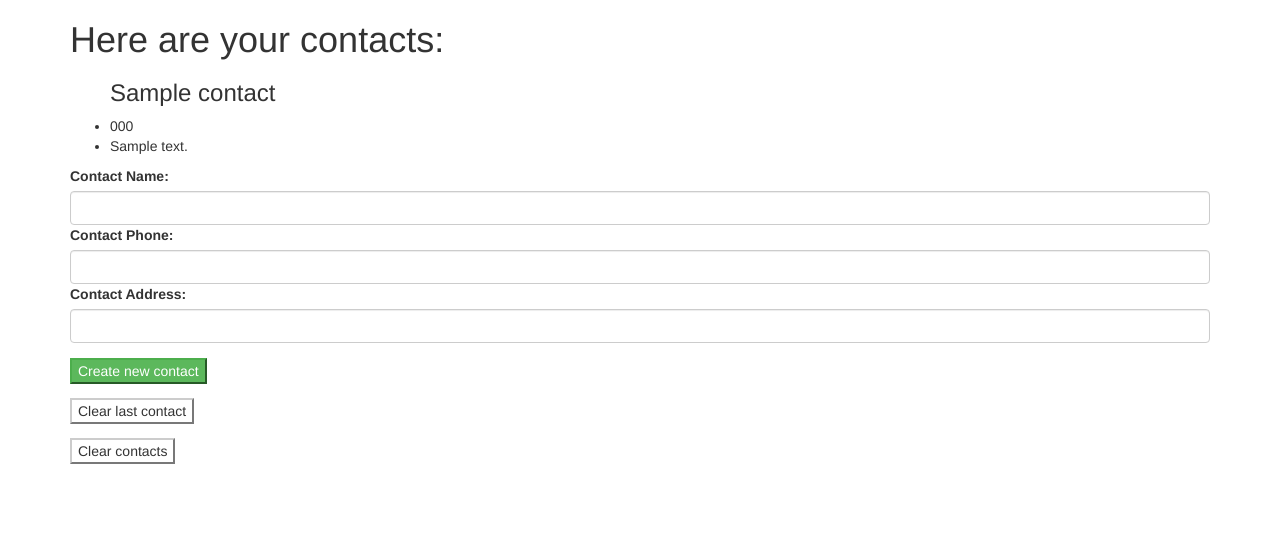
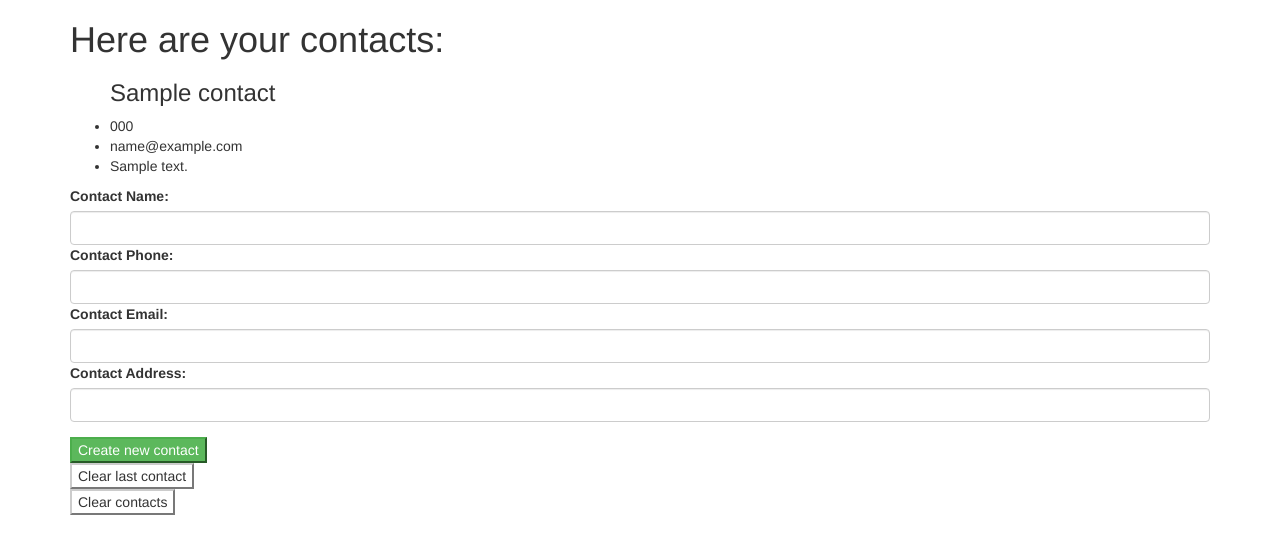
Before and after one commit to IanMcKe/Code-Review-Silex-Twig, a PHP site: template views/contacts.html.twig in a window 1280 px wide. Shown: the top 554 px of the page. Run offline with PHP 8.4, Linux system fonts and the light colour scheme; the template is opened without the code that fills it: most values are stand-ins (such as "Sample title", 1, 10 or a date in 2020); some libraries are stand-ins or nearby versions.

Commit message:
Fixed deleteLast functionality, added email property to Contact class

```diff
--- a/app/app.php
+++ b/app/app.php
@@ -18,17 +18,19 @@
     });
 
     $app->post("/create_contact", function() use ($app) {
-        $new_contact = new Contact($_POST['name'], $_POST['phone'], $_POST['address']);
+        $new_contact = new Contact($_POST['name'], $_POST['phone'], $_POST['email'], $_POST['address']);
         $new_contact->save();
         return $app['twig']->render('create_contact.html.twig', array('newcontact' => $new_contact));
     });
 
     $app->post("/delete_last_contact", function() use ($app) {
-        $deleted_contact = new Contact(max($_SESSION['list_of_contacts'])->getName(), max($_SESSION['list_of_contacts'])->getPhone(), max($_SESSION['list_of_contacts'])->getAddress());
+// I Saw this if(isset($stuff)) form on the internet, I'm not exactly sure if it's necessary but I imagine it is if I want to change the $_SESSION variable
         if(isset($_POST['delete'])){
+            $deleted_contact = new Contact(max($_SESSION['list_of_contacts'])->getName(), max($_SESSION['list_of_contacts'])->getPhone(), max($_SESSION['list_of_contacts'])->getEmail(), max($_SESSION['list_of_contacts'])->getAddress());
             $n = count($_SESSION['list_of_contacts']);
             unset($_SESSION['list_of_contacts'][$n-1]);
         }
+//
         return $app['twig']->render('delete_last_contact.html.twig', array('deletedcontact' => $deleted_contact));
     });
 
--- a/views/contacts.html.twig
+++ b/views/contacts.html.twig
@@ -1,3 +1,4 @@
+<!DOCTYPE html>
 <html>
     <head>
         <title>Address Book</title>
@@ -11,6 +12,7 @@
                 {% for contact in contacts %}
                         <h3>{{ contact.getName }}</h3>
                         <li>{{ contact.getPhone }}</li>
+                        <li>{{ contact.getEmail }}</li>
                         <li>{{ contact.getAddress }}</li>
                 {% endfor %}
                 </ul>
@@ -23,7 +25,9 @@
                     <label for='name'>Contact Name:</label>
                     <input id='name' name='name' class='form-control' type='text'>
                     <label for='phone'>Contact Phone:</label>
-                    <input id='phone' name='phone' class='form-control' type='tel'>
+                    <input id='phone' name='phone' class='form-control' type='number'>
+                    <label for='email'>Contact Email:</label>
+                    <input id='email' name='email' class='form-control' type='email'>
                     <label for='address'>Contact Address:</label>
                     <input id='address' name='address' class='form-control' type='text'>
                 </div>
--- a/views/create_contact.html.twig
+++ b/views/create_contact.html.twig
@@ -9,6 +9,7 @@
             <ul>
                 <h3>{{ newcontact.getName }}</h3>
                 <li>{{ newcontact.getPhone }}</li>
+                <li>{{ newcontact.getEmail }}</li>
                 <li>{{ newcontact.getAddress }}</li>
             </ul>
             <form action="/">
--- a/views/delete_all_contacts.html.twig
+++ b/views/delete_all_contacts.html.twig
@@ -1,3 +1,4 @@
+<!DOCTYPE html>
 <html>
     <head>
         <title>Contacts Cleared!</title>
--- a/views/delete_last_contact.html.twig
+++ b/views/delete_last_contact.html.twig
@@ -9,6 +9,7 @@
             <ul>
                 <h3>{{ deletedcontact.getName }}</h3>
                 <li>{{ deletedcontact.getPhone }}</li>
+                <li>{{ deletedcontact.getEmail }}</li>
                 <li>{{ deletedcontact.getAddress }}</li>
             <ul>
             <form action='/'>
```
Also changed, not shown: src/Contact.php (+13 -1 lines).
